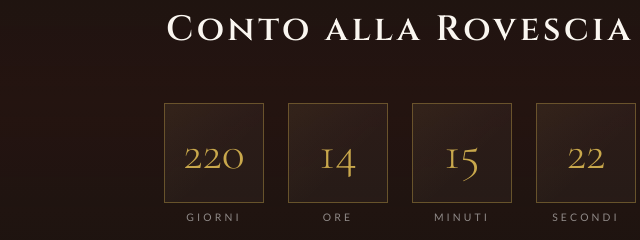
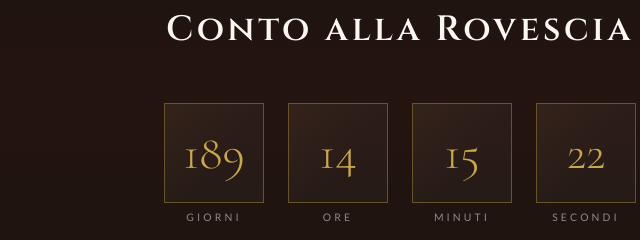
Before and after one commit to sareppe/matrimonio, a plain HTML site: page index.html in a window 1280 px wide. Shown: the part 900-1140 px from the top of the page, 240-880 px from the left. Drawn offline with nearby package versions, Linux system fonts and the light colour scheme.

Commit message:
Update index.html

```diff
--- a/index.html
+++ b/index.html
@@ -923,7 +923,7 @@
   const CONFIG = {
     // 📅 DATA DEL MATRIMONIO (Anno, Mese-1, Giorno, Ora, Minuti)
     //    Mese: Gennaio=0, Febbraio=1 ... Dicembre=11
-    dataMatrimonio: new Date(2026, 12, 20, 10, 0, 0),
+    dataMatrimonio: new Date(2026, 11, 20, 10, 0, 0),
 
     // 🎄 Numero di fiocchi di neve
     numFiocchi: 80,
```
